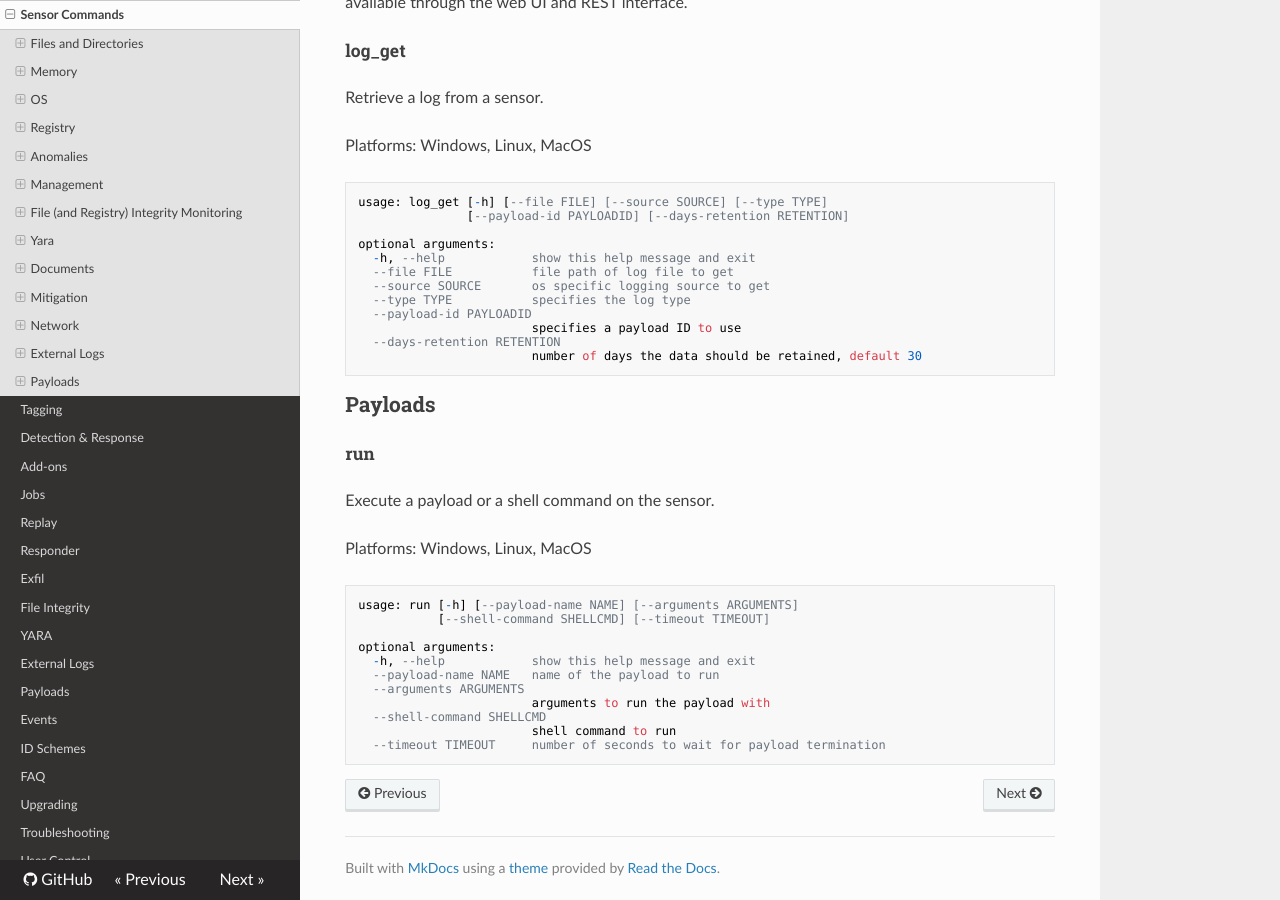
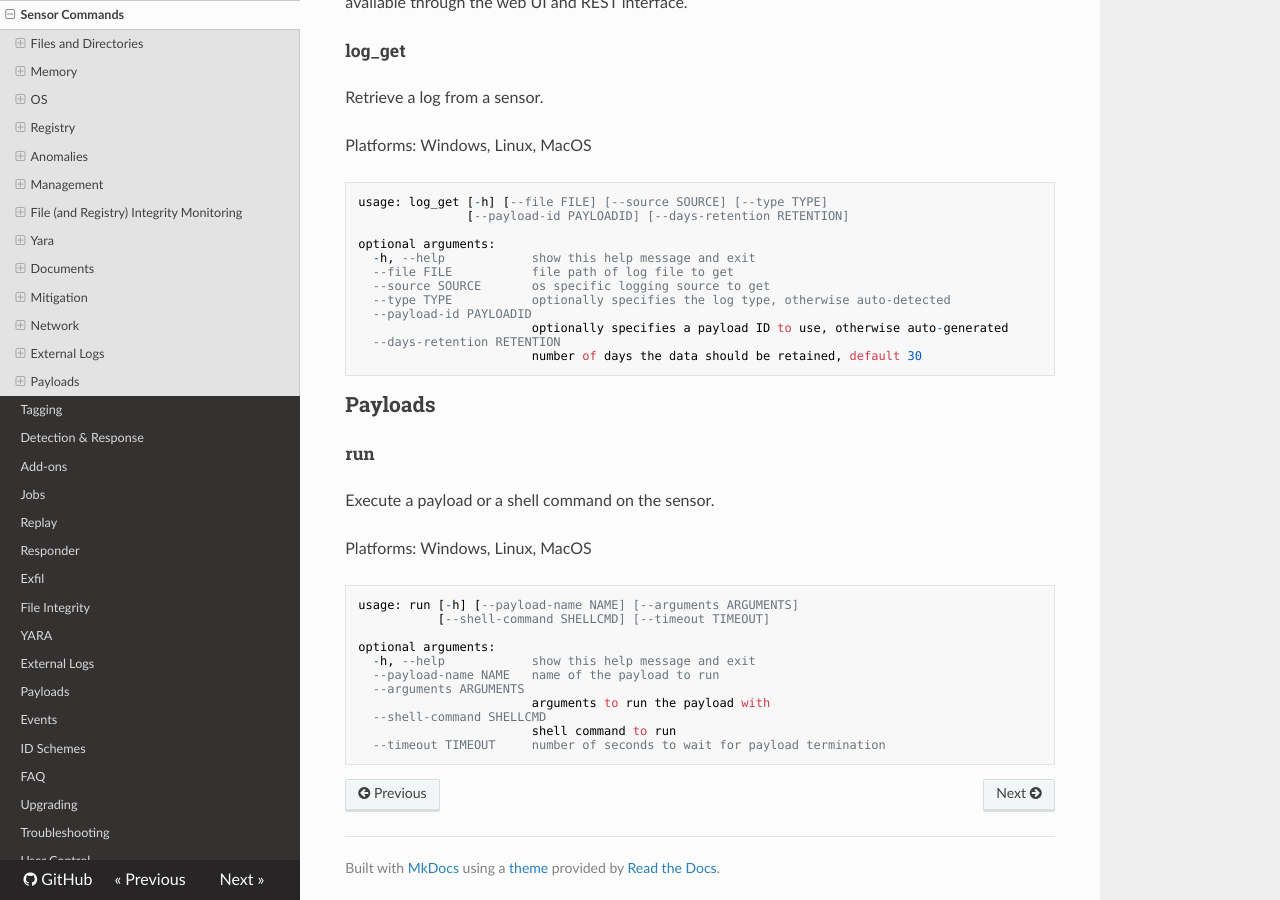
Before and after one commit to refractionPOINT/lce_doc, an MkDocs documentation site: the page built from docs/sensor_commands.md, in a window 1280 px wide and 900 px high, scrolled down 16455 px. Built offline with MkDocs 1.6.1, drawn with Linux system fonts in a browser that asks for light colours; nearby versions of some CDN libraries; old or Windows-style settings are respelled for this version of MkDocs.

Commit message:
Add a bit of info about log_get optional parameters.

````diff
--- a/docs/sensor_commands.md
+++ b/docs/sensor_commands.md
@@ -765,9 +765,9 @@ optional arguments:
   -h, --help            show this help message and exit
   --file FILE           file path of log file to get
   --source SOURCE       os specific logging source to get
-  --type TYPE           specifies the log type
+  --type TYPE           optionally specifies the log type, otherwise auto-detected
   --payload-id PAYLOADID
-                        specifies a payload ID to use
+                        optionally specifies a payload ID to use, otherwise auto-generated
   --days-retention RETENTION
                         number of days the data should be retained, default 30
 ```
````
